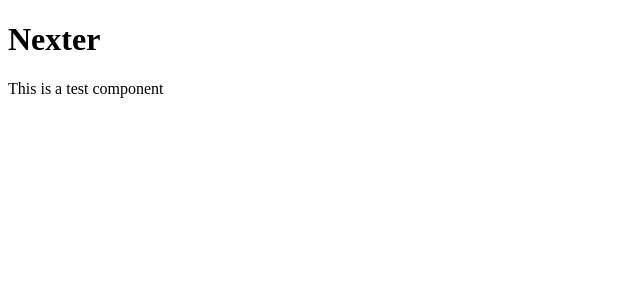
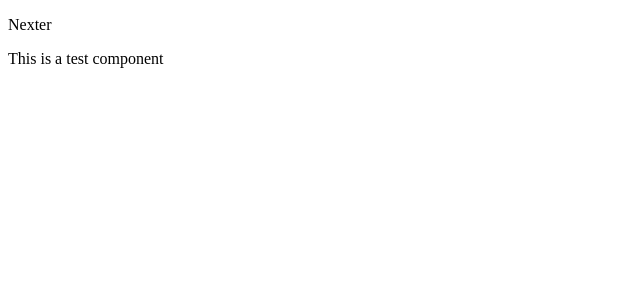
Before and after one commit to stormrageqb/Nexter, a React (Vite) app: page / in a window 1280 px wide. Shown: the top 300 px of the page, without its empty margins (0-640 px from the left). Built offline with nearby package versions, Linux system fonts and the light colour scheme; the HTML template or start-up script is replaced by a standard one.

Commit message:
Apply default styles

```diff
--- a/src/App.jsx
+++ b/src/App.jsx
@@ -3,7 +3,7 @@ import Test from "./components/Test";
 const App = () => {
   return (
     <div>
-      <h1>Nexter</h1>
+      <p>Nexter</p>
       <Test />
     </div>
   );
--- a/src/main.scss
+++ b/src/main.scss
@@ -31,6 +31,9 @@ html {
   font-size: 62.5%;
 }
 
-// Body element
-.container {
+body {
+  font-family: var(--font-primary);
+  color: var(--color-grey-dark-2);
+  font-weight: 300;
+  line-height: 1.6;
 }
```
